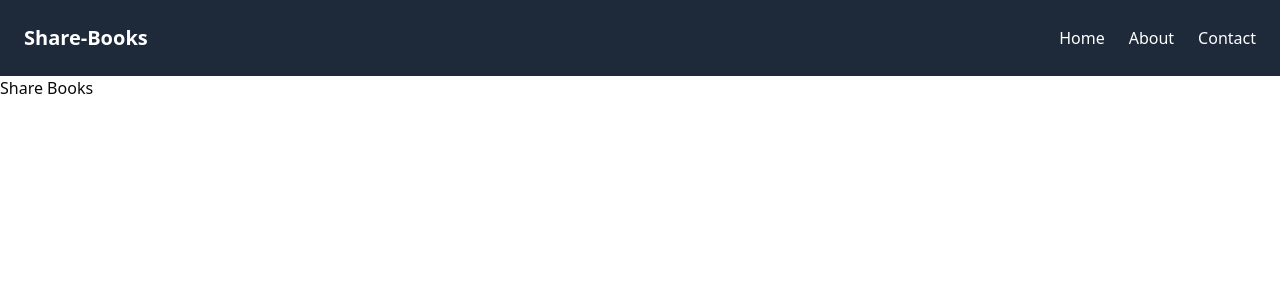
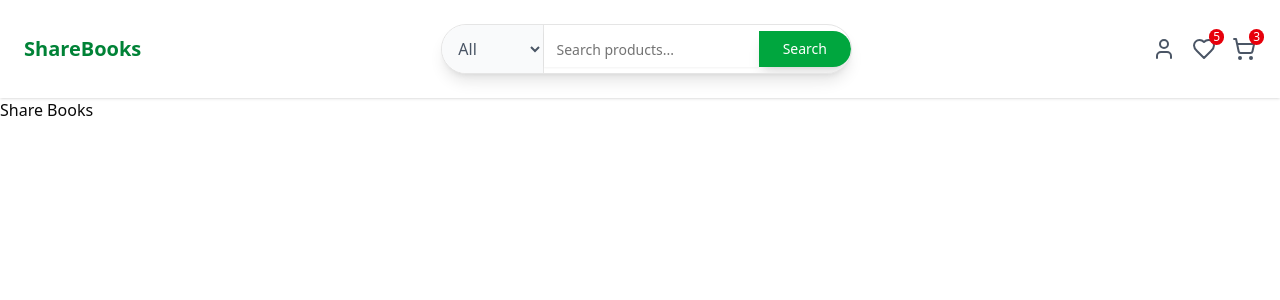
Before and after one commit to StoyanStoyanov1/DHS-Team, a Next.js app: page / in a window 1280 px wide. Shown: the top 300 px of the page. Built offline with nearby package versions, Linux system fonts and the light colour scheme.

Commit message:
add new components

```diff
--- a/src/components/header/Header.tsx
+++ b/src/components/header/Header.tsx
@@ -1,14 +1,40 @@
-import { Button } from "@/components/ui/button"
+"use client"
 
-export default function Header () {
-    return (
-        <header className="bg-gray-800 text-white p-6 flex justify-between items-center">
-      <h1 className="text-xl font-semibold">Share-Books</h1>
-      <nav className="flex space-x-6">
-        <a href="#" className="hover:underline">Home</a>
-        <a href="#" className="hover:underline">About</a>
-        <a href="#" className="hover:underline">Contact</a>
-      </nav>
+import { Heart, ShoppingCart, User } from "lucide-react";
+import { useState } from "react";
+
+import SearchBar from "../searchBar/SearchBar";
+import Logo from "../logo/Logo";
+
+export default function Header() {
+  const [wishlistCount, setWishlistCount] = useState(5);
+  const [cartCount, setCartCount] = useState(3);
+
+  return (
+    <header className="flex items-center justify-between p-6 bg-white shadow">
+      <Logo />
+
+      <SearchBar />
+
+      <div className="flex items-center space-x-4">
+        <User className="w-6 h-6 text-gray-600" />
+        <div className="relative">
+          <Heart className="w-6 h-6 text-gray-600" />
+          {wishlistCount > 0 && (
+            <span className="absolute -top-2 -right-2 bg-red-600 text-white text-xs rounded-full px-1">
+              {wishlistCount}
+            </span>
+          )}
+        </div>
+        <div className="relative">
+          <ShoppingCart className="w-6 h-6 text-gray-600" />
+          {cartCount > 0 && (
+            <span className="absolute -top-2 -right-2 bg-red-600 text-white text-xs rounded-full px-1">
+              {cartCount}
+            </span>
+          )}
+        </div>
+      </div>
     </header>
-    )
+  );
 }
--- /dev/null
+++ b/src/components/logo/Logo.tsx
@@ -0,0 +1,7 @@
+export default function Logo() {
+    return (
+        <div className="flex items-center space-x-2">
+        <span className="text-green-700 font-bold text-xl">ShareBooks</span>
+      </div>
+    )
+}
--- /dev/null
+++ b/src/components/searchBar/SearchBar.tsx
@@ -0,0 +1,19 @@
+import { Input } from "@/components/ui/input";
+import { Button } from "@/components/ui/button";
+
+export default function SearchBar() {
+  return (
+    <div className="flex items-center w-full sm:w-1/3 border rounded-full overflow-hidden shadow-lg bg-white">
+      <select className="w-1/4 p-3 bg-gray-50 border-r text-gray-600 rounded-l-full focus:outline-none focus:ring-2 focus:ring-gray-200">
+        <option>All</option>
+      </select>
+      <Input
+        placeholder="Search products..."
+        className="flex-1 p-3 text-gray-800 border-none rounded-none focus:outline-none focus:ring-2 focus:ring-gray-200"
+      />
+      <Button className="bg-green-600 text-white px-6 py-3 rounded-r-full font-medium shadow-lg hover:bg-green-700 transition transform active:scale-95">
+        Search
+      </Button>
+    </div>
+  );
+}
--- /dev/null
+++ b/src/components/ui/input.tsx
@@ -0,0 +1,21 @@
+import * as React from "react"
+
+import { cn } from "@/lib/utils"
+
+function Input({ className, type, ...props }: React.ComponentProps<"input">) {
+  return (
+    <input
+      type={type}
+      data-slot="input"
+      className={cn(
+        "border-input file:text-foreground placeholder:text-muted-foreground selection:bg-primary selection:text-primary-foreground flex h-9 w-full min-w-0 rounded-md border bg-transparent px-3 py-1 text-base shadow-xs transition-[color,box-shadow] outline-none file:inline-flex file:h-7 file:border-0 file:bg-transparent file:text-sm file:font-medium disabled:pointer-events-none disabled:cursor-not-allowed disabled:opacity-50 md:text-sm",
+        "focus-visible:border-ring focus-visible:ring-ring/50 focus-visible:ring-[3px]",
+        "aria-invalid:ring-destructive/20 dark:aria-invalid:ring-destructive/40 aria-invalid:border-destructive",
+        className
+      )}
+      {...props}
+    />
+  )
+}
+
+export { Input }
```
